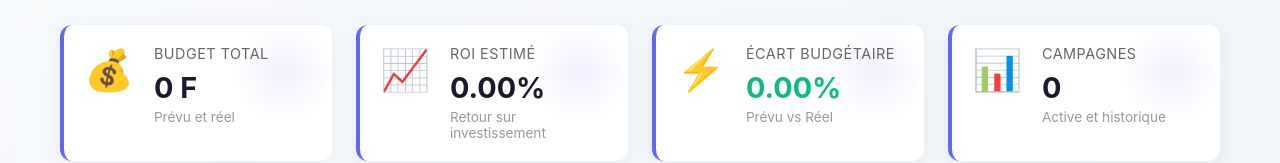
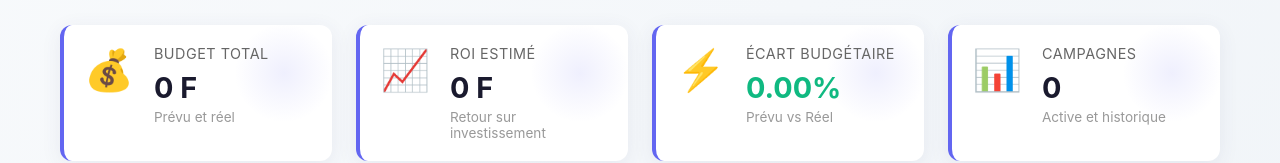
Before and after one commit to abdoul-fay/Tracker-Strategies-Marketing-Ligdi, a React (Vite) app: page / in a window 1280 px wide. Shown: the part 360-523 px from the top of the page. Built offline with nearby package versions, Linux system fonts and the light colour scheme; no server answers; the database is empty.

Commit message:
Revert: Restaurer calcul original ROI (somme campagnes/mois)

```diff
--- a/src/pages/Dashboard.jsx
+++ b/src/pages/Dashboard.jsx
@@ -90,12 +90,7 @@ export default function Dashboard({ campagnes }) {
         </div>
         <div className="kpi-card">
           <h3>ROI Moyen</h3>
-          {(() => {
-            const totalBudget = Object.values(stats.byMonth).reduce((sum, m) => sum + m.budget, 0);
-            const totalReal = Object.values(stats.byMonth).reduce((sum, m) => sum + m.real, 0);
-            const roiMoyen = totalBudget > 0 ? ((totalReal - totalBudget) / totalBudget * 100) : 0;
-            return <p className="value">{roiMoyen.toFixed(2)}%</p>;
-          })()}
+          <p className="value">{(Object.values(stats.byMonth).reduce((sum, m) => sum + m.roi, 0) / (Object.keys(stats.byMonth).length || 1)).toFixed(2)}%</p>
         </div>
       </div>
 
--- a/src/pages/Home.jsx
+++ b/src/pages/Home.jsx
@@ -56,15 +56,15 @@ export default function Home({ campagnes }) {
   useEffect(() => {
     let totalBudget = 0;
     let totalReal = 0;
+    let totalROI = 0;
 
     // Somme depuis toutes les campagnes
     campagnes.forEach(campagne => {
       totalBudget += Number(campagne.budget || 0);
       totalReal += Number(campagne.budget_reel || 0);
+      totalROI += Number(campagne.roi || 0);
     });
 
-    // ROI = (Budget Réel - Budget Prévu) / Budget Prévu * 100
-    const totalROI = totalBudget > 0 ? ((totalReal - totalBudget) / totalBudget * 100) : 0;
     const ecartMoyen = totalBudget > 0 ? ((totalReal / totalBudget - 1) * 100) : 0;
 
     setStats({
@@ -125,7 +125,7 @@ export default function Home({ campagnes }) {
           <div className="stat-icon">📈</div>
           <div className="stat-info">
             <p className="stat-label">ROI Estimé</p>
-            <p className="stat-value">{stats.totalROI.toFixed(2)}%</p>
+            <p className="stat-value">{formatNumber(stats.totalROI)} F</p>
             <p className="stat-subtitle">Retour sur investissement</p>
           </div>
         </div>
```
